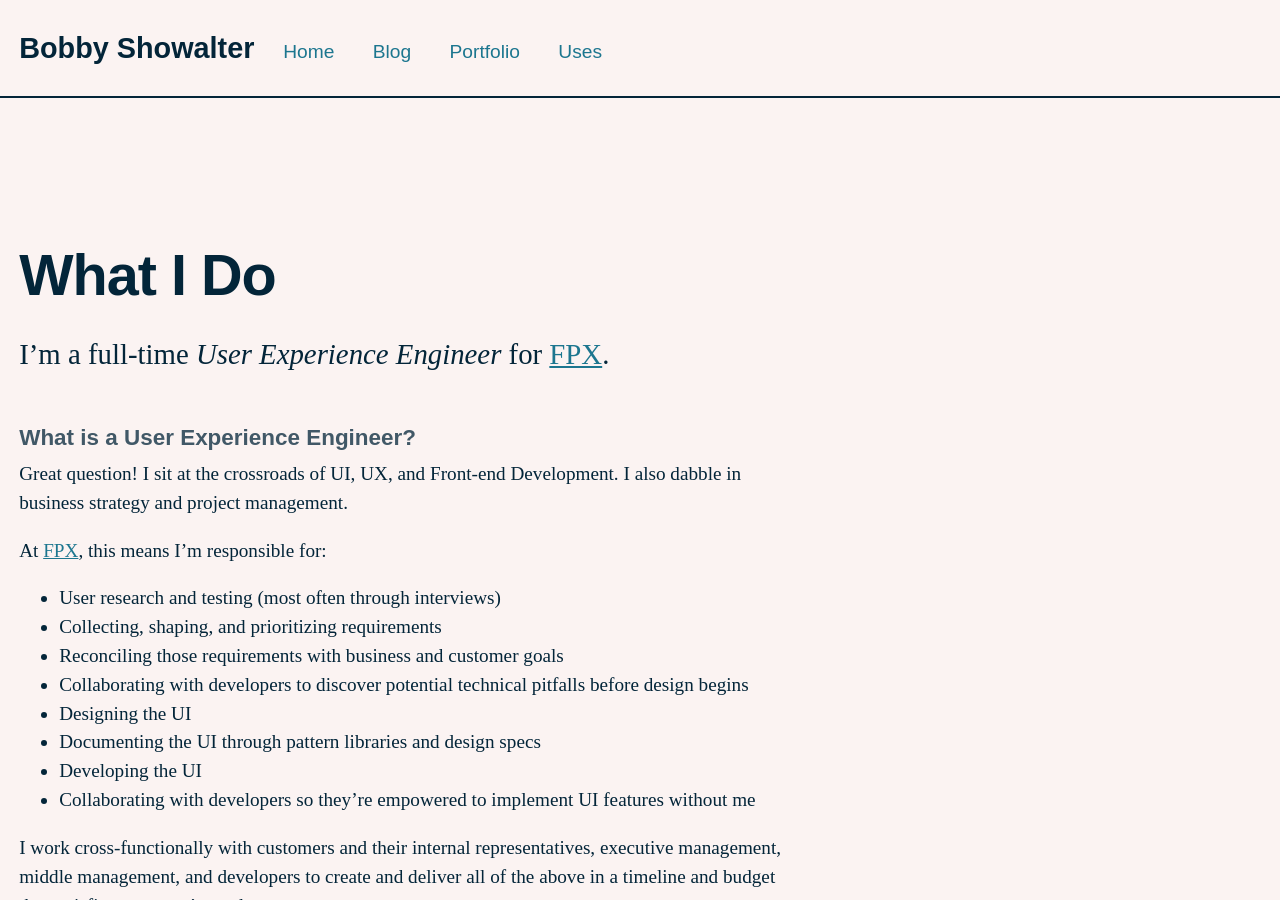
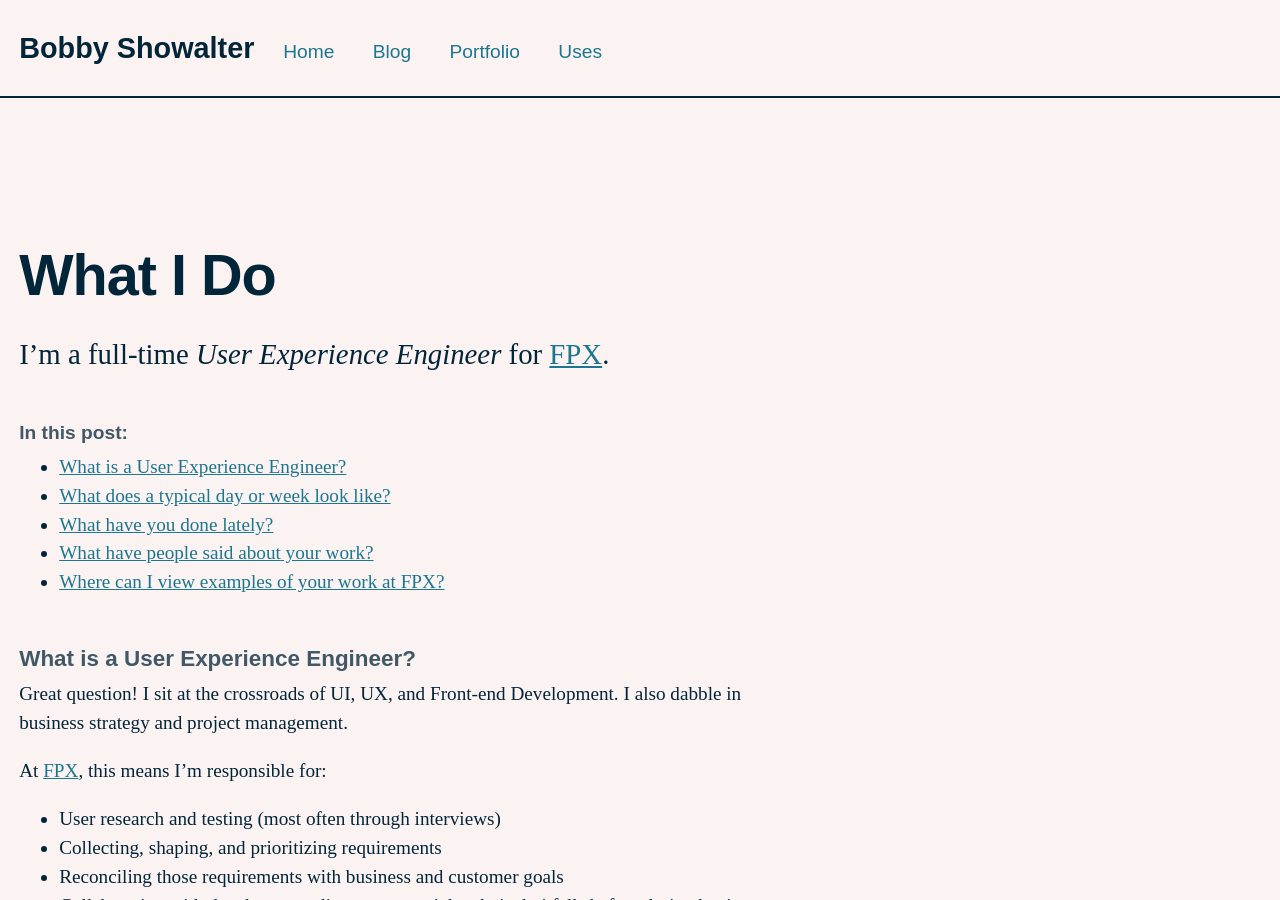
Before and after one commit to orangedaisy/bshowco, a Jekyll site: the page built from what-i-do.md, in a window 1280 px wide and 900 px high. Built offline with Jekyll 4.4.1, drawn with Linux system fonts in a browser that asks for light colours; some web fonts are replaced.

Commit message:
Add table of contents to What I Do page

```diff
--- a/what-i-do.md
+++ b/what-i-do.md
@@ -6,6 +6,8 @@ navbar: false
 ---
 
 I'm a full-time *User Experience Engineer* for [FPX](https://www.fpx.com/).
+
+{% include toc.md %}
 
 ### What is a User Experience Engineer?
 
```
